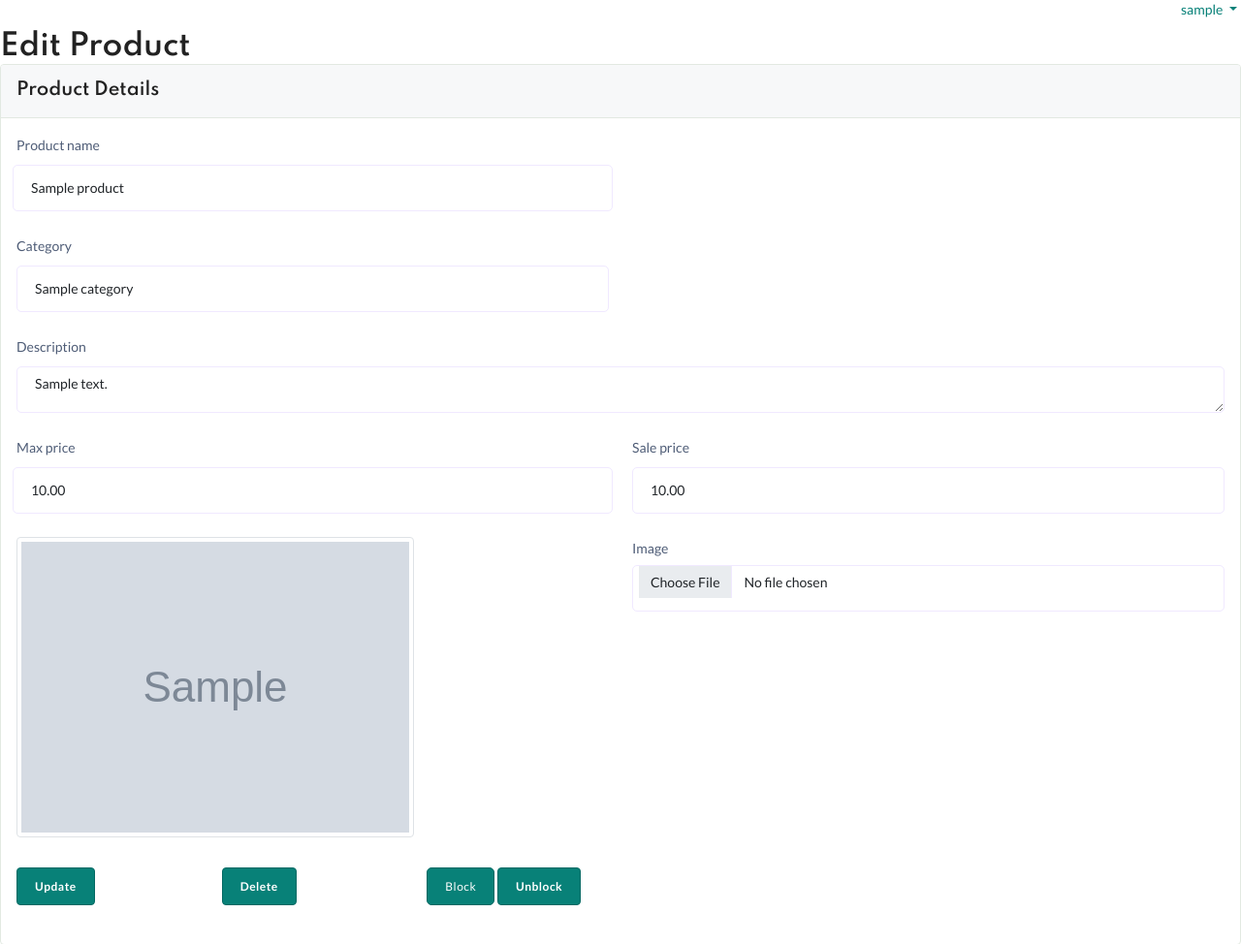
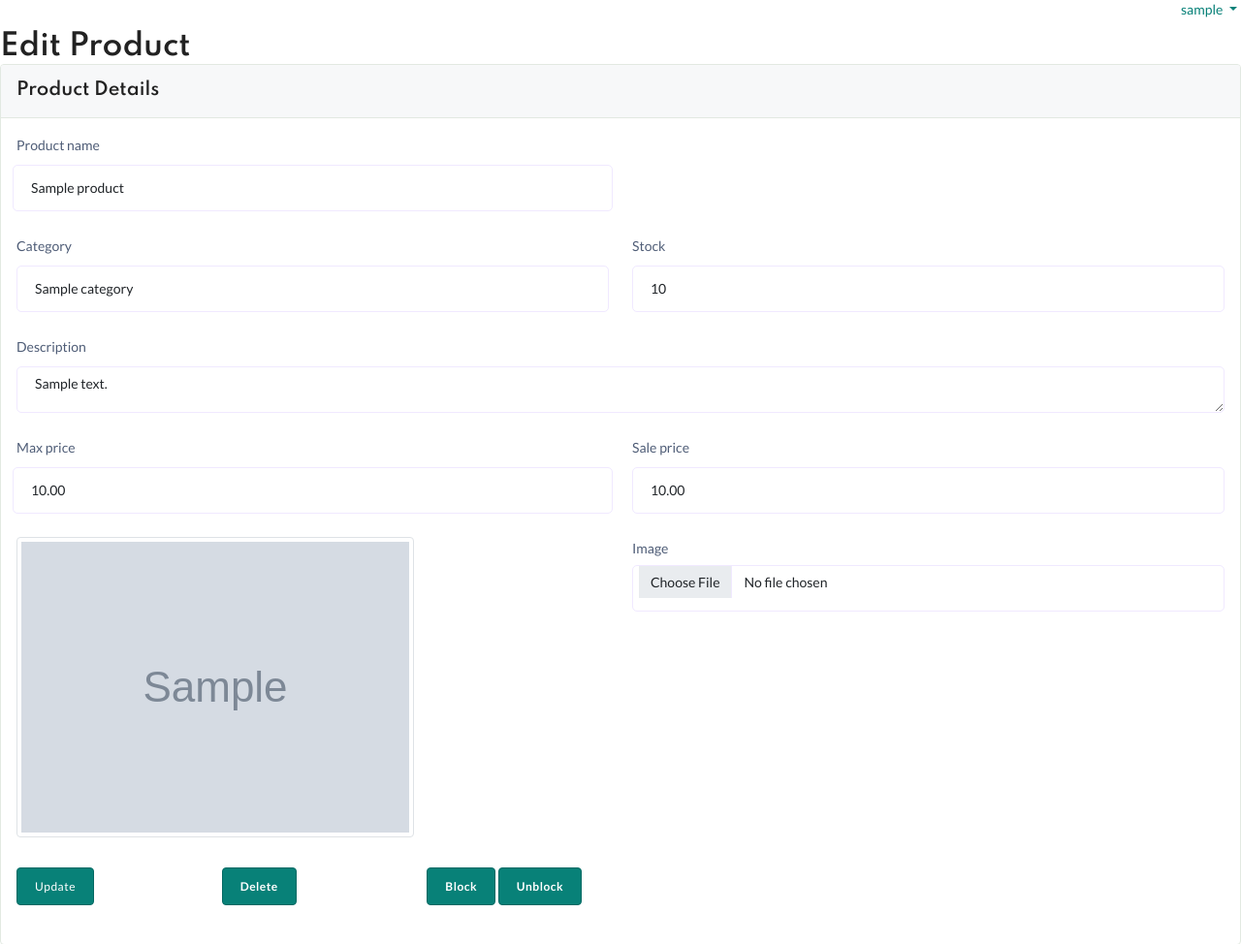
Before and after one commit to RispaJoseph/hosting, a Django app: page /admin_user/admin_products_details/1/ in a window 1280 px wide. Shown: the part 538-1512 px from the top of the page at 97% size. Run offline with Django 3.2, Linux system fonts and the light colour scheme; a user stored in the database is signed in; tables that the repository leaves empty hold one stand-in row (values such as "Sample post"); grey boxes marked "Sample" are stand-in pictures.

Commit message:
Admin Product update issue fixed

```diff
--- a/appadmin/templates/admin_login.html
+++ b/appadmin/templates/admin_login.html
@@ -27,7 +27,7 @@
                     <img src="{% static "appadmin/imgs/theme/logo.svg" %}" class="logo" alt="Evara Dashboard">
                 </a>
             </div>
-            <div class="col-nav">
+            <!-- <div class="col-nav">
                 <ul class="nav">
                     <li class="nav-item">
                         <a class="nav-link btn-icon" href="#">
@@ -63,7 +63,7 @@
                         </div>
                     </li>
                 </ul>
-            </div>
+            </div> -->
         </header>
 
         <section class="content-main mt-80 mb-80">
--- a/appadmin/urls.py
+++ b/appadmin/urls.py
@@ -17,7 +17,7 @@ urlpatterns = [
     path('admin_add_category',views.admin_add_category,name='admin_add_category'),
     path('block_unblock_products/<str:pid>',views.block_unblock_products,name='block_unblock_products'),
     path('delete_product/<str:pid>',views.delete_product,name='delete_product'),
-    path('admin_update_product/<str:pid>/', views.admin_update_product, name='admin_update_product'),
+    # path('admin_update_product/<str:pid>/', views.admin_update_product, name='admin_update_product'),
     path('admin_category_edit/<str:cid>/',views.admin_category_edit,name="admin_category_edit"),
     path('delete_category/<str:cid>',views.delete_category,name='delete_category'),
     path('available_category/<str:cid>',views.available_category,name='available_category'),
--- a/appadmin/views.py
+++ b/appadmin/views.py
@@ -269,30 +269,32 @@ def admin_add_product(request):
 
 #     return render(request, 'admintemp/admin_products_details.html', context)
 
+########################################################################
+# @login_required(login_url='appadmin:admin_login')
+# def admin_update_product(request, pid):
+#     # Retrieve the product instance using its ID (pid)
+#     product = get_object_or_404(Product, pid=pid)
+#     print(product)
 
-@login_required(login_url='appadmin:admin_login')
-def admin_update_product(request, pid):
-    # Retrieve the product instance using its ID (pid)
-    product = get_object_or_404(Product, pid=pid)
-    print("Hello")
+#     if request.method == "POST":
+#         print("request.POST")
+#         # Bind the product instance to the form and update it with the POST data
+#         form = CreateProductForm(request.POST,request.FILES, instance=product)
+#         title=form.cleaned_data['title']
+#         print(title)
+#         print(pid)
+#         if form.is_valid():
+#             form.save()
+#             # Redirect to the product details or any other desired page after successful update
+#             return redirect('appadmin:admin_products_list')
+#         else:
+#             print(form.errors)
+#     else:
+#         # If it's a GET request, create a form instance populated with the product data
+#         form = CreateProductForm(instance=product)
 
-    if request.method == "POST":
-        print("hello")
-        # Bind the product instance to the form and update it with the POST data
-        form = CreateProductForm(request.POST,request.FILES, instance=product)
-        title=form.cleaned_data['title']
-        print(title)
-        print(pid)
-        if form.is_valid():
-            form.save()
-            # Redirect to the product details or any other desired page after successful update
-            return redirect('appadmin:admin_products_list')
-    else:
-        # If it's a GET request, create a form instance populated with the product data
-        form = CreateProductForm(instance=product)
-
-    return render(request, 'admintemp/admin_products_details.html', {'form': form, 'product': product})
-
+#     return render(request, 'admintemp/admin_products_details.html', {'form': form, 'product': product})
+##############################################################################################################
 
 
 
@@ -319,6 +321,7 @@ def delete_product(request,pid):
         return redirect('appadmin:admin_products_list')
     except Product.DoesNotExist:
         return HttpResponse("Product not found", status=404)
+
 
 
 @login_required(login_url='appadmin:admin_login')
@@ -356,6 +359,10 @@ def admin_products_details(request, pid):
 
     }
     return render(request, 'admintemp/admin_products_details.html', context)
+
+
+
+
 
 
 @login_required(login_url='appadmin:admin_login')
--- a/templates/admintemp/admin_products_details.html
+++ b/templates/admintemp/admin_products_details.html
@@ -47,10 +47,10 @@
                                 </div>
                             </div>
                             <div class="col-lg-6">
-                                <!-- <div class="mb-4">
-                                    <label for="{{form.product_brand.id_for_label}}" class="form-label">Brand </label>
-                                    {{form.stock_count}}
-                                </div> -->
+                                <div class="mb-4">
+                                    <label for="{{form.product_stock.id_for_label}}" class="form-label">Stock</label>
+                                    {{form.stock}}
+                                </div>
                             </div>
                         </div>
                         <div class="mb-4">
@@ -91,9 +91,10 @@
 
                         <div class="row">
                             <div class="col-lg-2">
-                                <div class="mb-4">
-                                    {% comment %} <button type="submit" class="btn btn-primary btn-sm rounded col-lg-12">Update</button> {% endcomment %}
-                                    <a href="{% url 'appadmin:admin_update_product' product.pid  %}" class="btn btn-primary btn-sm rounded">Update</a>
+                                <div class="col-lg-2">
+                                    <div class="mb-4">
+                                        <button type="submit" class="btn btn-primary btn-sm rounded ">Update</button>
+                                    </div>
                                 </div>
                             </div>
                             <div class="col-lg-2">
@@ -104,13 +105,13 @@
                             </div>
                             <div class="col-lg-2">
                                 <div class="mb-4">
-                                    {% comment %} <button type="submit" class="btn btn-sm {% if not product.status %}btn-danger{% else %}btn-success{% endif %}">
+                                    {% comment %} <button type="" class="btn btn-sm {% if not product.status %}btn-danger{% else %}btn-success{% endif %}">
                                         {% if not product.status %}Unblock{% else %}Block{% endif %}
                                     </button>
 
                                     <a href="#" class="btn btn-primary btn-sm rounded">Block</a> {% endcomment %}
 
-                                    <button type="submit" class="btn btn-sm {% if not product.status %}btn-danger{% else %}btn-success{% endif %}">
+                                    <button type="" class="btn btn-sm {% if not product.status %}btn-danger{% else %}btn-success{% endif %}">
                                         {% if not product.status %}Unblock{% else %}Block{% endif %}
                                     </button>
                                     <a href="{% url 'appadmin:block_unblock_products' product.pid  %}" class="btn btn-primary btn-sm rounded">Unblock</a>
```
